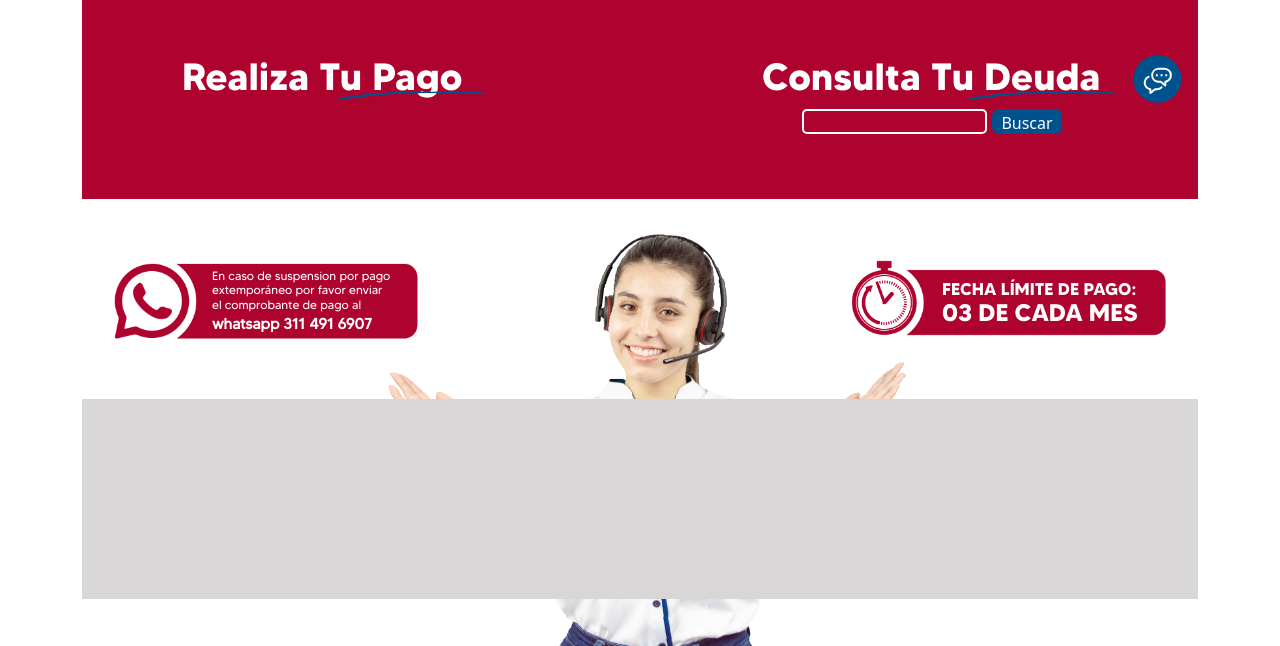
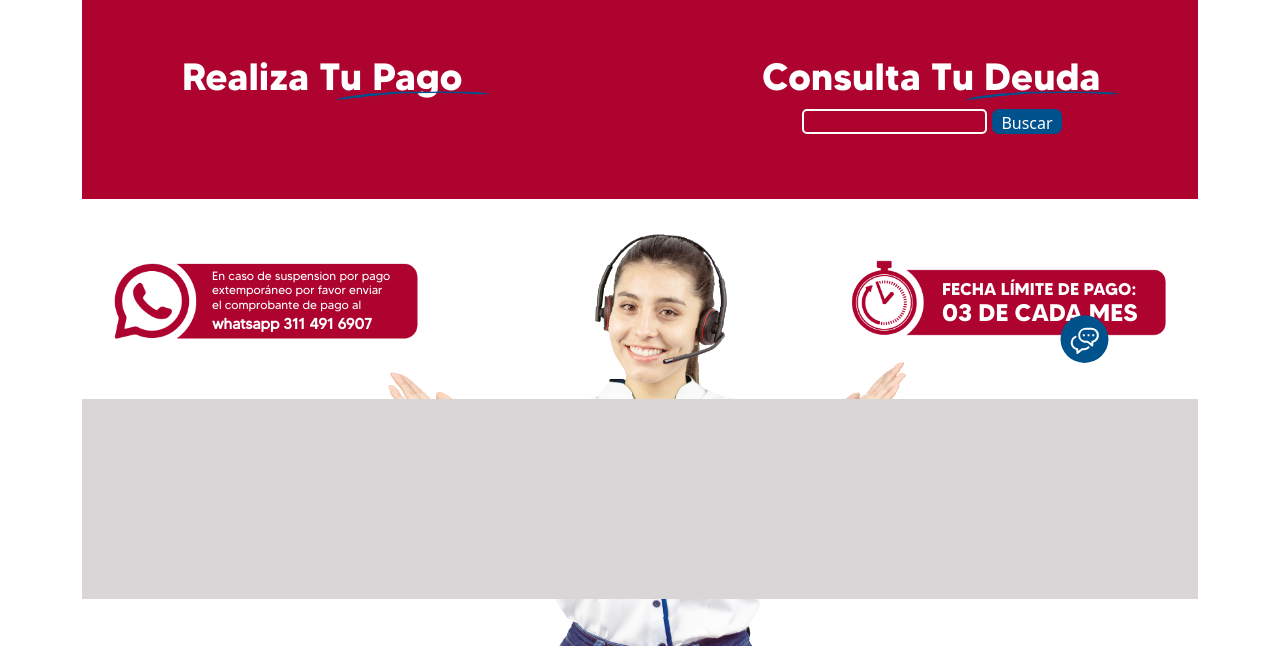
Before and after one commit to prgramaion-ottis/PaginaOTTIS, a PHP site: page / in a window 1280 px wide. Shown: the part 301-947 px from the top of the page. Run offline with PHP 8.4, Linux system fonts and the light colour scheme.

Commit message:
contacto

```diff
--- a/css/stylehome.css
+++ b/css/stylehome.css
@@ -67,8 +67,8 @@
 
 .contacto{
     position: fixed;
-    top: 340px;
-    left: 1115px;
+    top: 75%;
+    margin-left: 75%;
     width: 6%;
     z-index: 1;
 }
```
